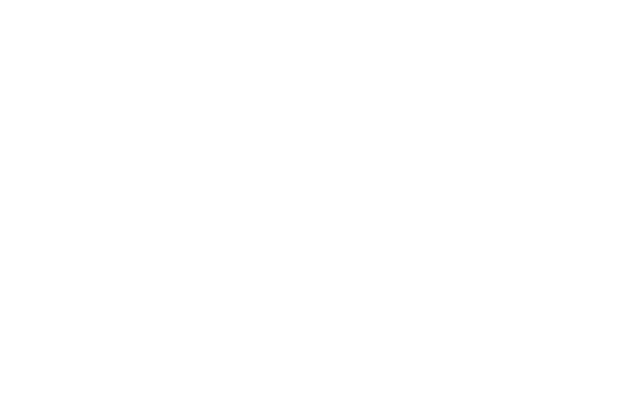
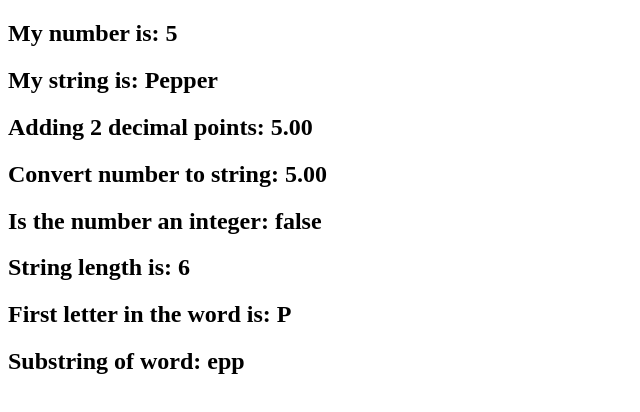
Before and after one commit to edwardm8/cpnt262-a1, a plain HTML site: page index.html in a window 1280 px wide. Shown: the whole page, without its empty margins (0-640 px from the left). Drawn offline with Linux system fonts and the light colour scheme.

Commit message:
done contnent add read me

```diff
--- /dev/null
+++ b/client.js
@@ -0,0 +1,26 @@
+const word = "Pepper";
+let number = 5;
+
+//render originals to html
+document.getElementById("original-number").innerHTML = number;
+document.getElementById("original-string").innerHTML = word;
+
+//add 2 deimcal places
+number=number.toFixed(2);
+document.getElementById("add-decimal").innerHTML = number
+
+//convert number to string
+number= number.toString();
+document.getElementById("string-num").innerHTML = number;
+
+//check if number is a integer
+document.getElementById("check-is-integer").innerHTML = Number.isInteger(number);
+
+//show length of string
+document.getElementById("word-length").innerHTML = word.length;
+
+//show first character in word
+document.getElementById("first-letter").innerHTML = word.charAt(0);
+
+//substring 1-4
+document.getElementById("part-word").innerHTML = word.substring(1,4)
--- a/index.html
+++ b/index.html
@@ -3,8 +3,17 @@
 <head>
   <meta charset="UTF-8">
   <meta name="viewport" content="width=device-width, initial-scale=1.0">
+  <script src="client.js" defer></script>
   <title>Document</title>
 </head>
 <body>
+  <h2>My number is: <span id="original-number"></span></h2>
+  <h2>My string is: <span id="original-string"></span></h2>
+  <h2>Adding 2 decimal points: <span id="add-decimal"></span></h2>
+  <h2>Convert number to string: <span id="string-num"></span></h2>
+  <h2>Is the number an integer: <span id="check-is-integer"></span></h2>
+  <h2>String length is: <span id="word-length"></span></h2>
+  <h2>First letter in the word is: <span id="first-letter"></span></h2>
+  <h2>Substring of word: <span id="part-word"></span></h2>
 </body>
 </html>
```
Also changed, not shown: slient.js (deleted).
